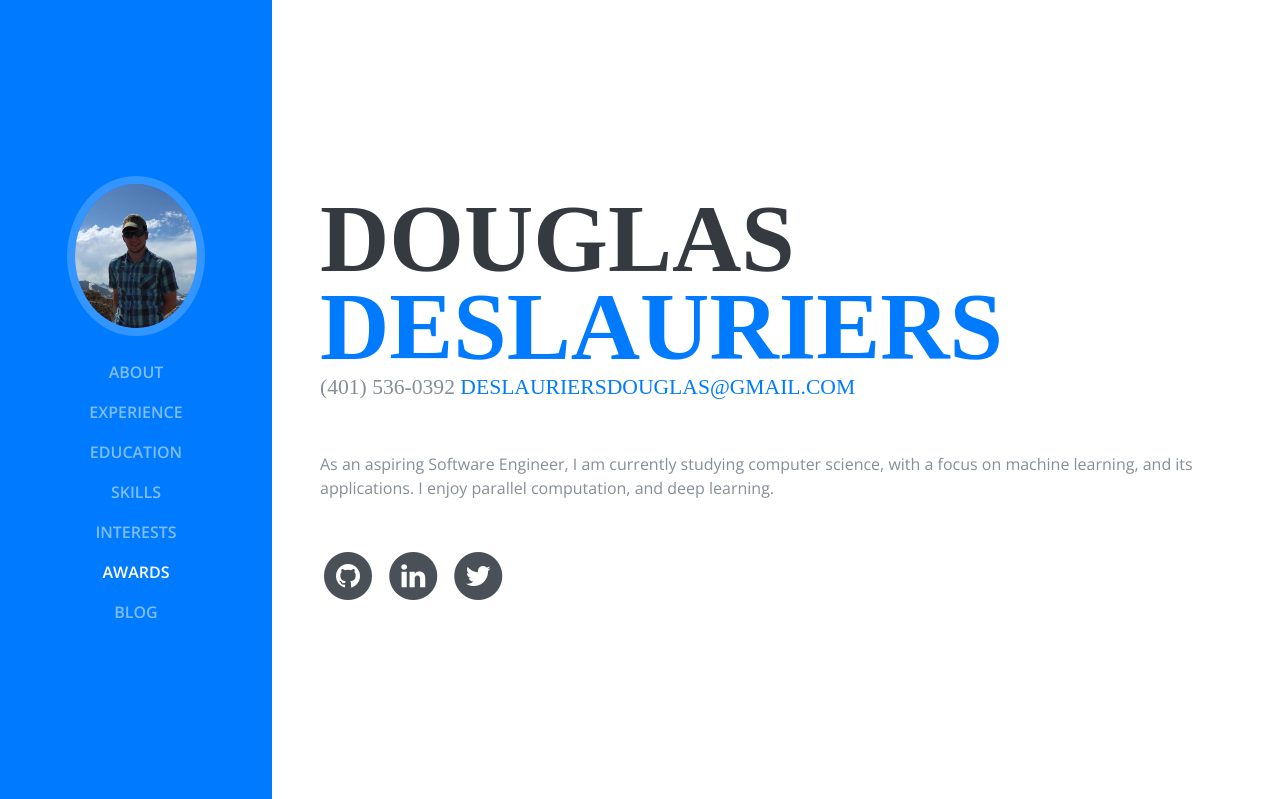
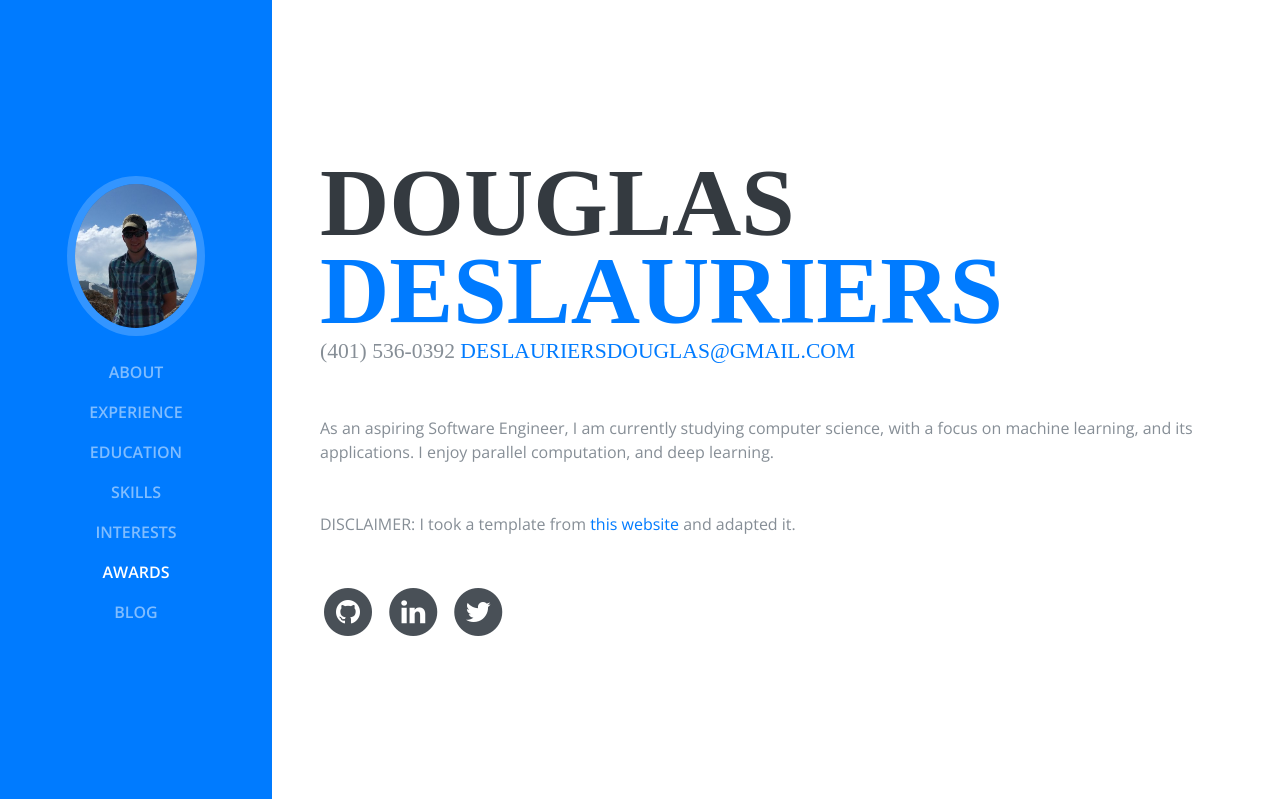
Before and after one commit to SPK44/personal-website, a Django app: page / in a window 1280 px wide. Shown: the top 799 px of the page. Run offline with Django 3.2, Linux system fonts and the light colour scheme; some libraries are stand-ins or nearby versions; some web fonts are replaced.

Commit message:
Added a disclaimer for the original source of the template

```diff
--- a/home/templates/home/index.html
+++ b/home/templates/home/index.html
@@ -76,6 +76,7 @@
             <a href="mailto:deslauriersdouglas@gmail.com">deslauriersdouglas@gmail.com</a>
           </div>
           <p class="mb-5">As an aspiring Software Engineer, I am currently studying computer science, with a focus on machine learning, and its applications. I enjoy parallel computation, and deep learning.</p>
+		  <p class="mb-5">DISCLAIMER: I took a template from <a href="https://startbootstrap.com/template-overviews/resume/">this website</a> and adapted it.</p>
           <ul class="list-inline list-social-icons mb-0">
             <li class="list-inline-item">
               <a href="https://github.com/SPK44">
```
